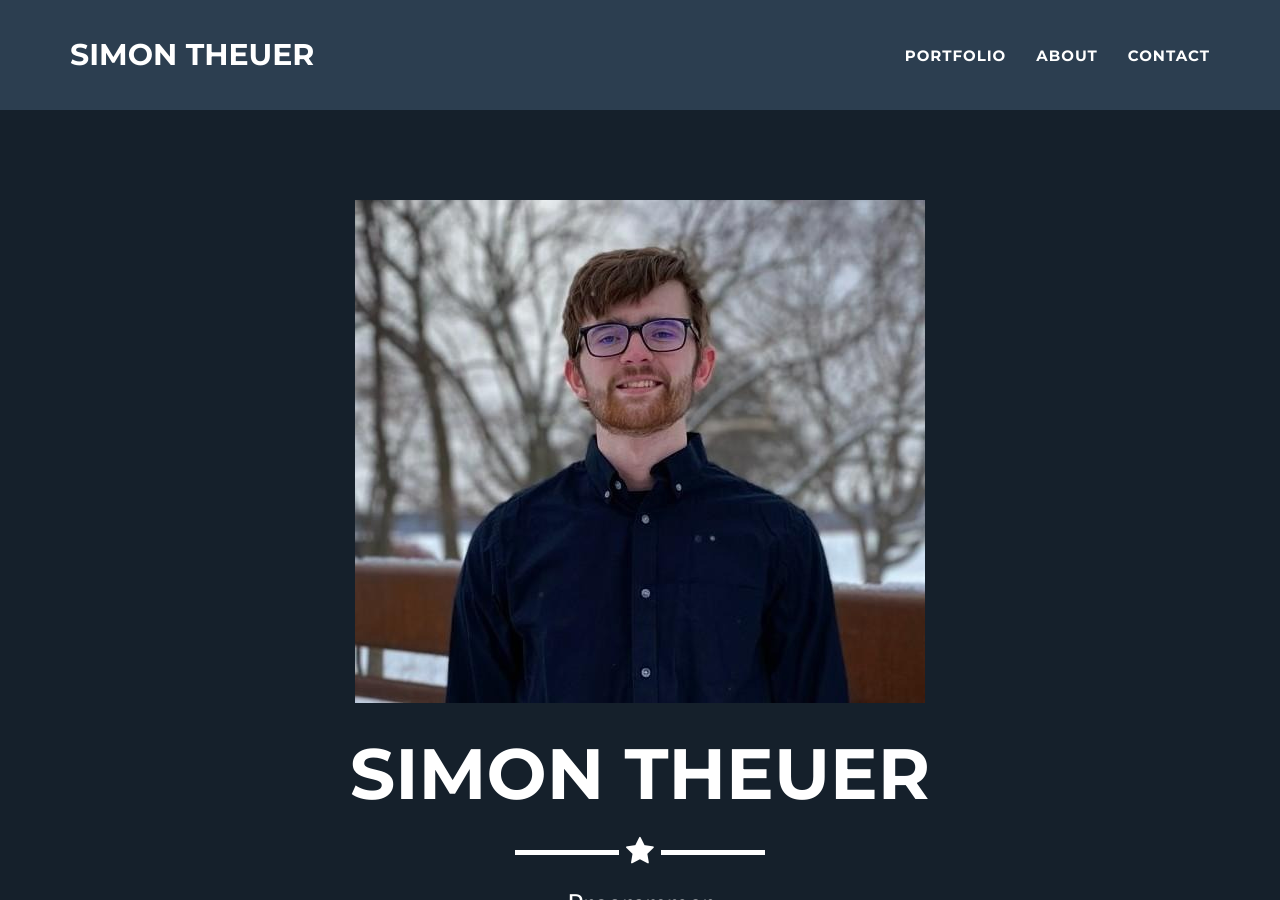
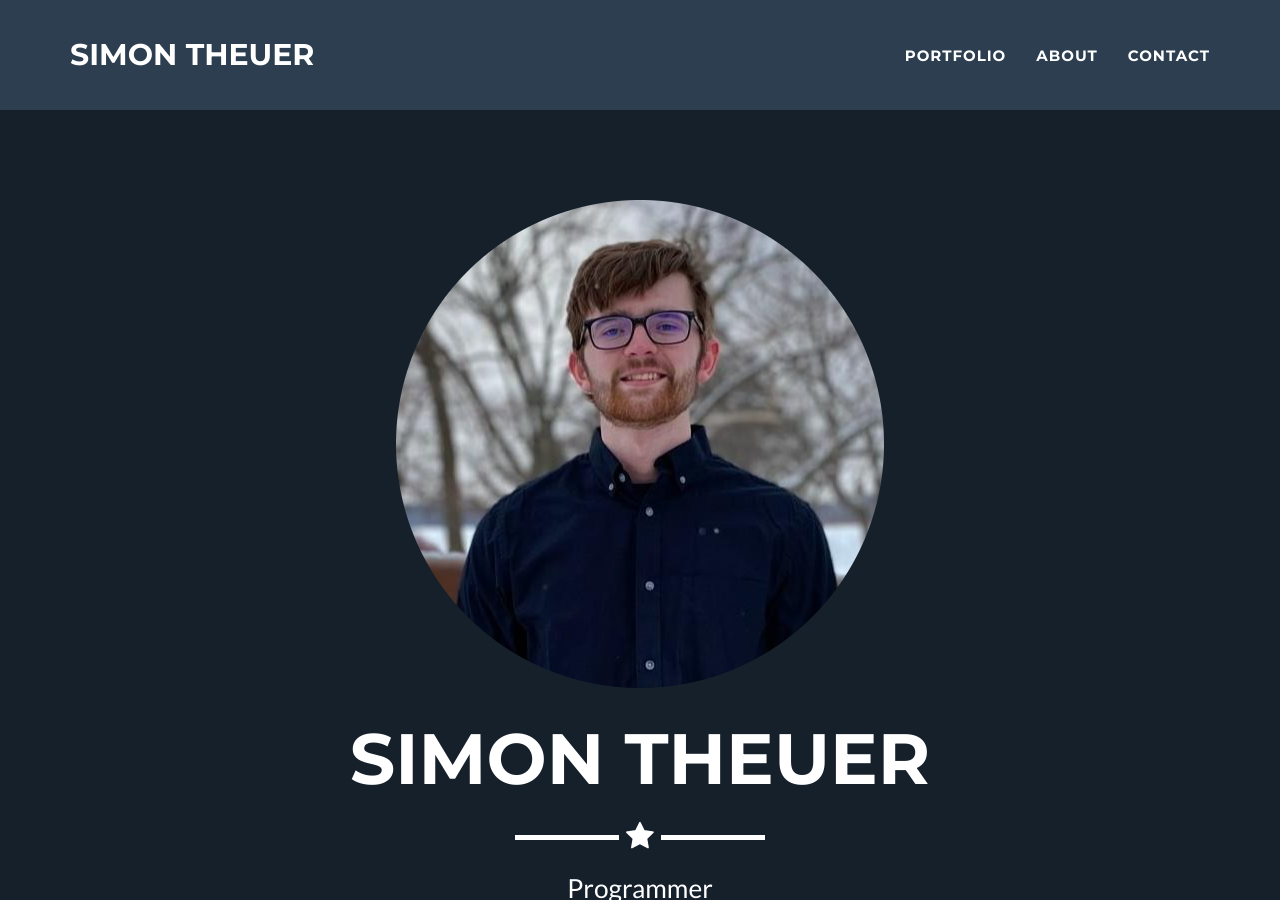
Before and after one commit to SimonT321/SimonT321.github.io, a Jekyll site: the page built from _posts/2014-07-18-project-1.markdown, in a window 1280 px wide and 900 px high. Built offline with Jekyll 4.4.1, drawn with Linux system fonts in a browser that asks for light colours; our own code applies the rules of GitHub Pages for plain Markdown files.

Commit message:
Profile pic

```diff
--- a/_includes/header.html
+++ b/_includes/header.html
@@ -3,7 +3,7 @@
   <div class="container">
     <div class="row">
       <div class="col-lg-12">
-        <img class="img-responsive" src="img/profilepic.jpeg" alt="profile-pic" />
+        <img class="img-responsive" src="img/profile.png" alt="profile-pic" />
         <div class="intro-text">
           <span class="name">{{ site.title }}</span>
           <hr class="star-light" />
```
Also changed, not shown: img/profile.png (added), img/profilepic.jpeg (deleted).
